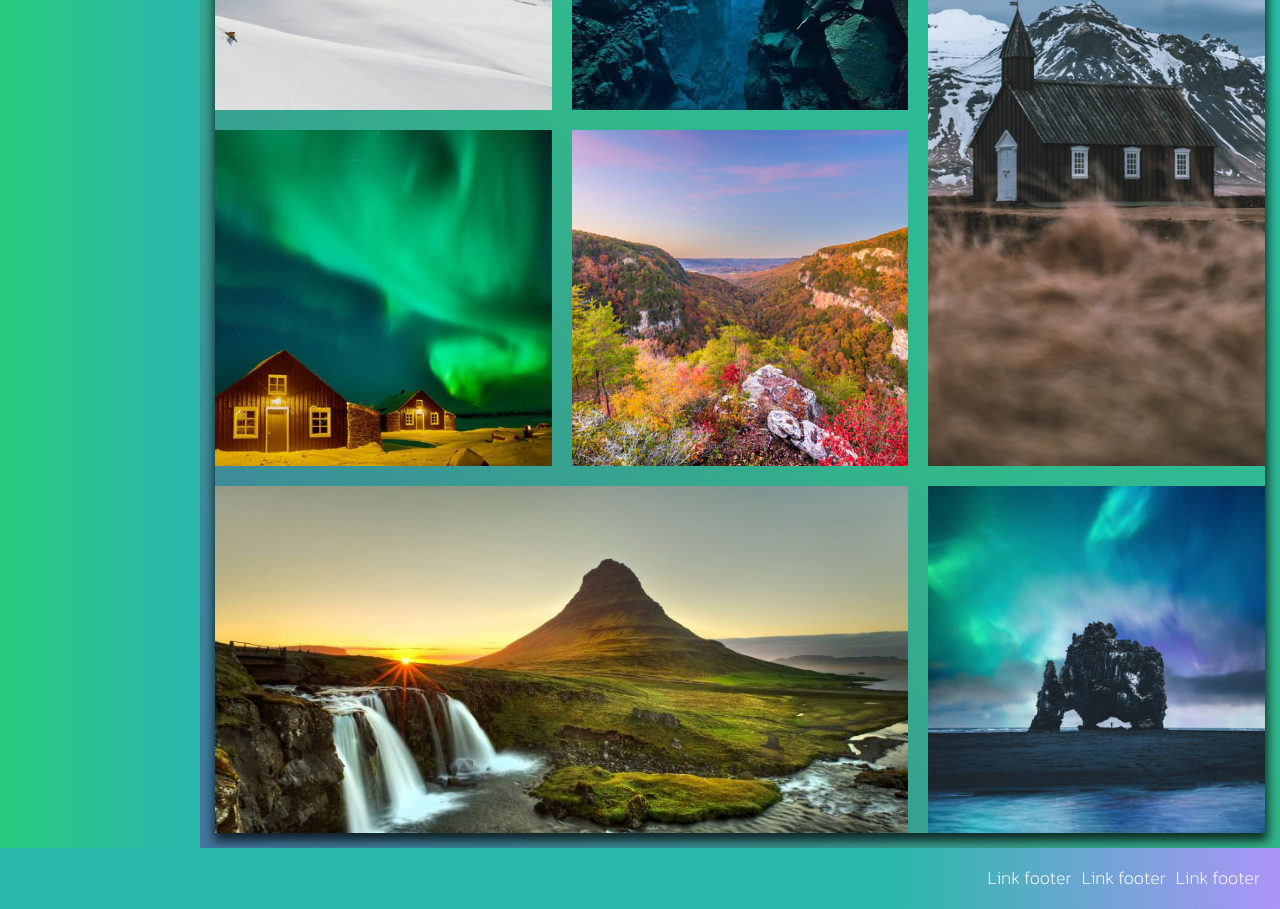
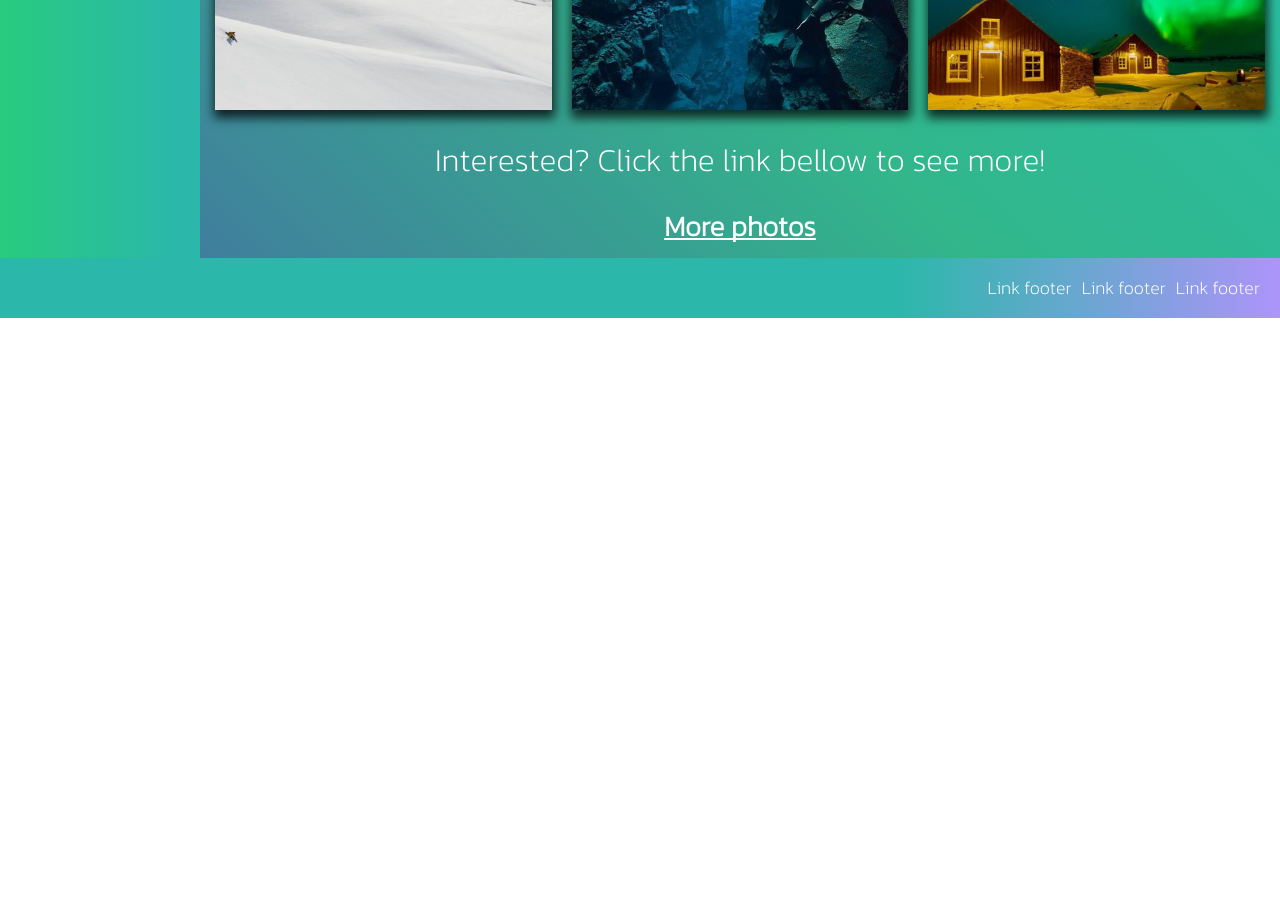
Before and after one commit to Makzumm/MyWebLab, a plain HTML site: page index.html in a window 1280 px wide. Shown: the part 1200-2109 px from the top of the page. After the commit the page ends 1518 px from the top, so only its background shows below. Drawn offline with nearby package versions, Linux system fonts and the light colour scheme; a web font is replaced by a local one.

Commit message:
Change 4
Fixed

```diff
--- a/index.html
+++ b/index.html
@@ -93,19 +93,11 @@
             <div class="gallery-item">
               <img src="./img/10.jpg" alt="Picture" />
             </div>
-            <div class="gallery-item gallery-item">
-              <img src="./img/2.png" alt="Picture" />
-            </div>
-            <div class="gallery-item">
-              <img src="./img/11.jpg" alt="Picture" />
-            </div>
-            <div class="gallery-item gallery-item__big--three">
-              <img src="./img/8.jpg" alt="Picture" />
-            </div>
-            <div class="gallery-item gallery-item__big--four">
-              <img src="./img/9.jpg" alt="Picture" />
-            </div>
           </div>
+          <p class="content__txt--two">
+            Interested? Click the link bellow to see more!
+          </p>
+          <a href="./photo-gallery.html" class="content__link"> More photos</a>
         </section>
       </main>
       <footer class="footer">
--- a/scss/parts/_content.scss
+++ b/scss/parts/_content.scss
@@ -72,6 +72,9 @@
     grid-template-columns: repeat(3, 1fr);
     grid-template-rows: repeat(2, 1fr);
     gap: 20px;
+}
+
+.gallery-item{
     box-shadow: 1px 6px 10px 2px rgba(0, 0, 0, 0.75);
 }
 
@@ -100,3 +103,25 @@
     grid-column-start: 1;
     grid-column-end: 3;
 }
+
+.content__link{
+    display: inline-block;
+    text-align: center;
+    text-decoration: underline;
+    text-decoration-skip-ink: none;
+    font-weight: 700;
+    font-size: 28px;
+    color: #fff;
+    transition: color 700ms;
+}
+
+.content__link:hover{
+    color: rgb(255, 130, 213);
+}
+
+.content__txt--two{
+    font-size: 32px;
+    text-align: center;
+    color: #fff;
+    margin-top: 32px;
+}
```
Also changed, not shown: css/main.css, css/main.min.css, 2 other files.
